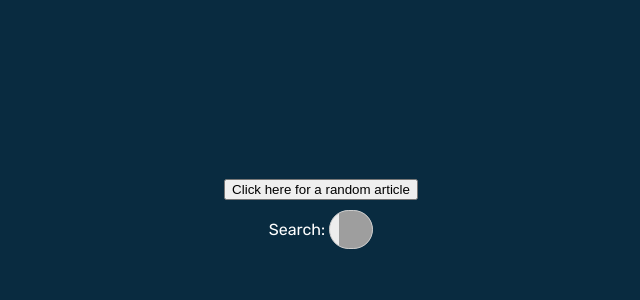
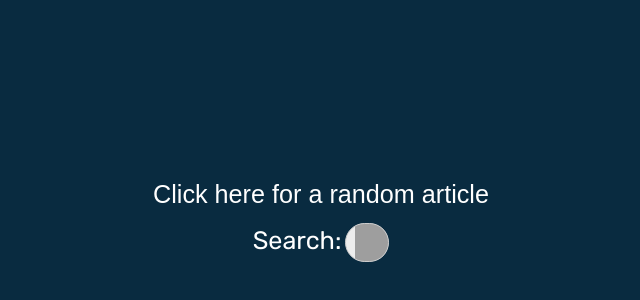
Before and after one commit to keenanamigos/wikipedia-viewer, a website: page index.html in a window 1280 px wide. Shown: the part 74-374 px from the top of the page, without its empty margins (319-959 px from the left). Drawn offline with Linux system fonts and the light colour scheme; grey boxes are pictures that could not be loaded.

Commit message:
Add main.js script in HTML Remove ability to tab into the button so that users tab into the anchor tag instead and can use the enter key to follow the link Add ability for users to open a random Wikipedia article in a new tab
Add additional styling
Add additional variables in style.scss file

```diff
--- a/index.html
+++ b/index.html
@@ -13,10 +13,13 @@
     <body>
         <main>
             <div class="flex-container">
-                <button id="randomArticle">Click here for a random article</button>
+                <button id="randomArticle" tabindex="-1">
+                    <a href="https://en.wikipedia.org/wiki/Special:Random" target="_blank" rel="noopener noreferrer">Click here for a random article</a>
+                </button>
                 <label><span class="search-label">Search:</span> <input id="search" name="search" type="search"></label>
             </div>
         </main>
         <!-- SCRIPTS -->
+        <script src="./dist/main.js" type="text/javascript"></script>
     </body>
 </html>
--- a/sass/style.scss
+++ b/sass/style.scss
@@ -5,11 +5,19 @@ $center: center;
 $transition: all .5s;
 $input-border-radius: 10em;
 $box-shadow: 0 0 5px rgba(109,207,246,.5);
+$inherit: inherit;
+$font-size: 1.575rem;
 
 body {
     background-color: $background-color;
     color: $text-color;
     font-family: $font-family;
+}
+
+button {
+    background-color: transparent;
+    border: none;
+    color: $inherit;
 }
 
 .flex-container {
@@ -20,10 +28,14 @@ body {
     margin-top: 20%;
 }
 
+.search-label {
+    font-size: $font-size;
+}
+
 input {
     outline: none;
     font-size: 100%;
-    font-family: inherit;
+    font-family: $inherit;
     background: #ededed url(https://static.tumblr.com/ftv85bp/MIXmud4tx/search-icon.png) no-repeat 9px $center;
 	border: solid 1px #ccc;
 	padding: 9px 10px 9px 32px;
@@ -48,3 +60,9 @@ input:focus {
 	-moz-box-shadow: $box-shadow;
 	box-shadow: $box-shadow;
 }
+
+a {
+    color: $inherit;
+    text-decoration: $inherit;
+    font-size: $font-size;
+}
```
Also changed, not shown: css/style.css, dist/main.js, 1 other file.
